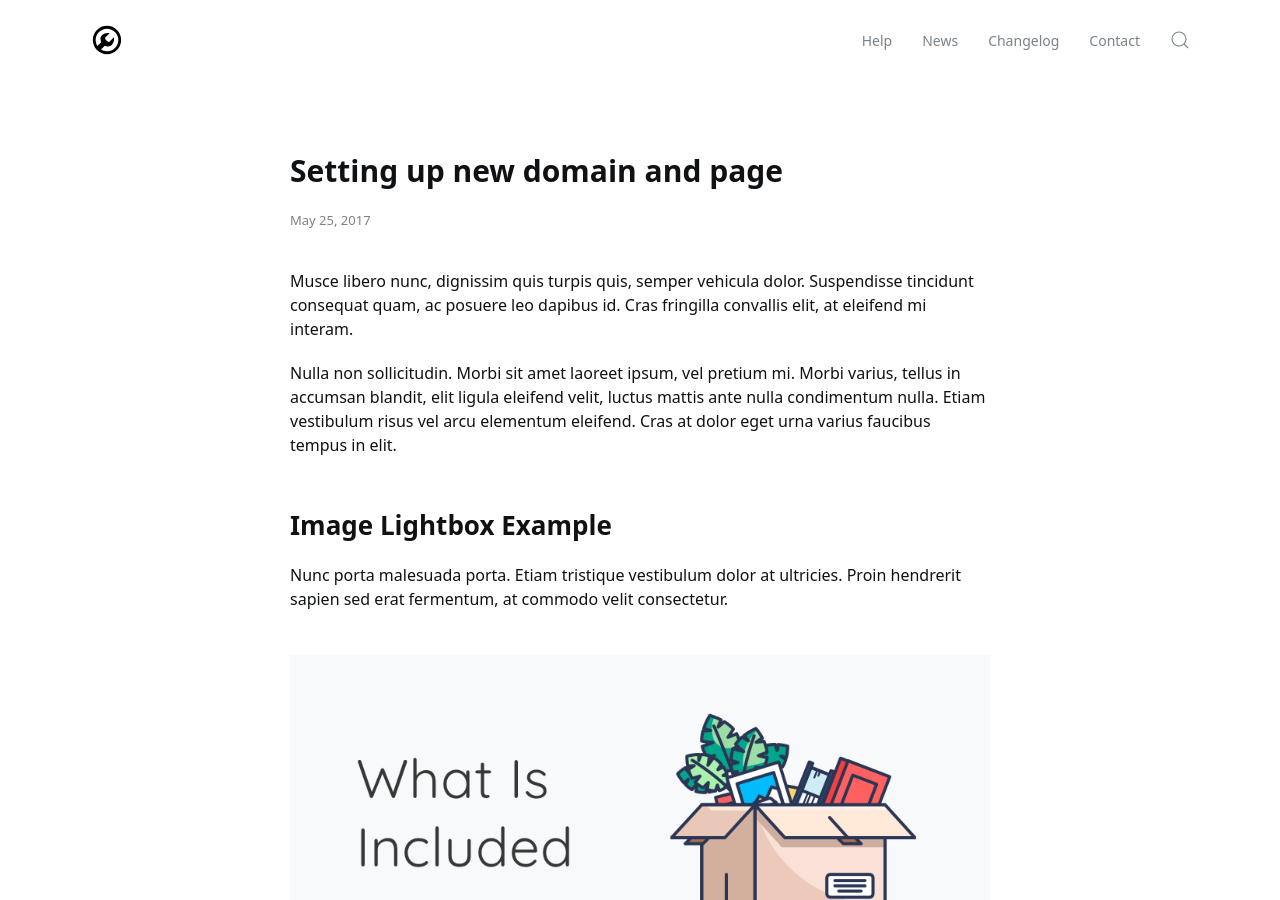
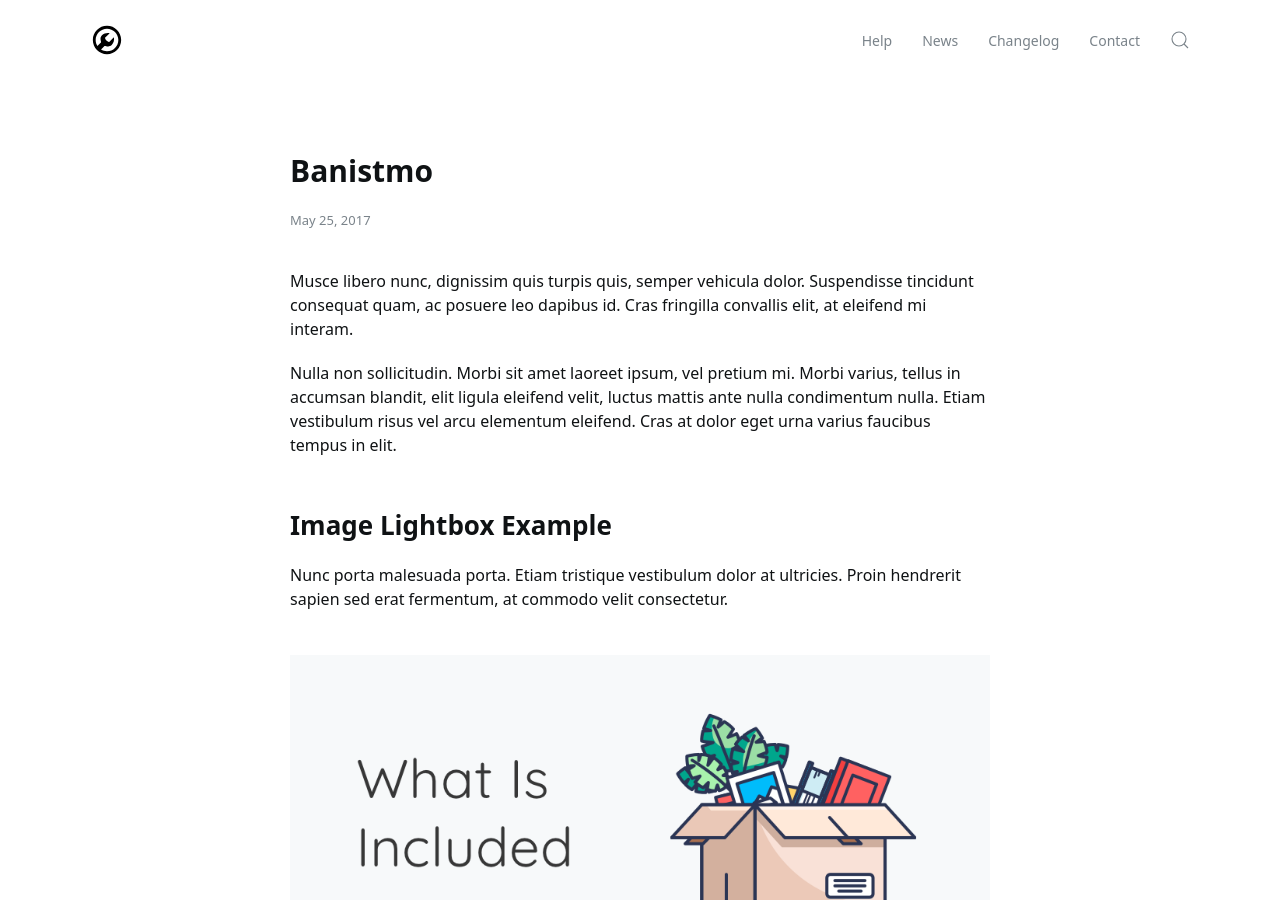
Before and after one commit to jelmii/jelmii.github.io, a Jekyll site: the page built from _posts/2017-05-25-post1.md, in a window 1280 px wide and 900 px high. Built offline with Jekyll 4.4.1, drawn with Linux system fonts in a browser that asks for light colours.

Commit message:
Update 2017-05-25-post1.md

```diff
--- a/_posts/2017-05-25-post1.md
+++ b/_posts/2017-05-25-post1.md
@@ -1,6 +1,6 @@
 ---
 layout: post
-title: Setting up new domain and page
+title: Banistmo
 categories: [Getting Started, Account and Billing, Troubleshooting]
 tags: featured
 author: John Black
```
